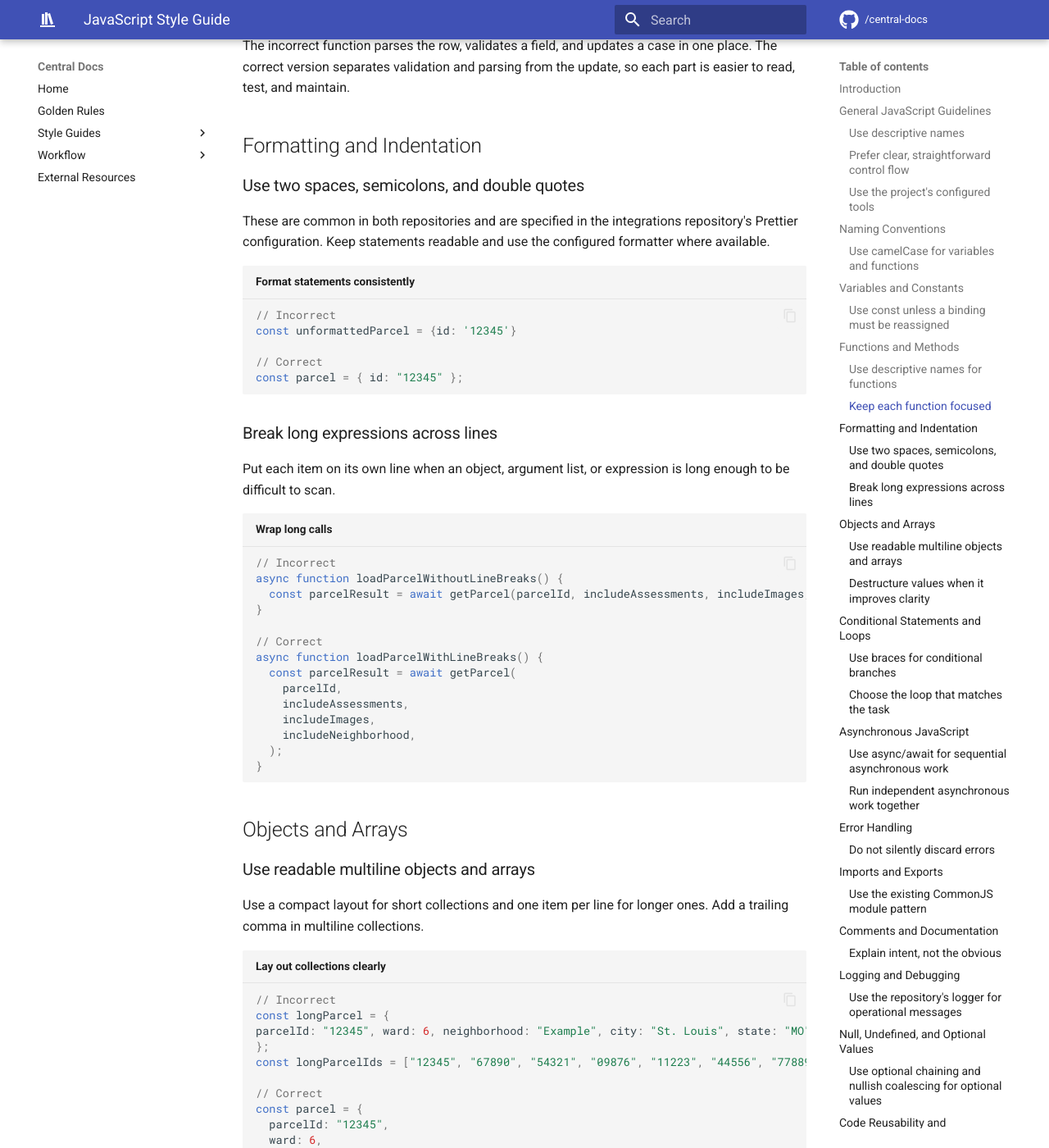
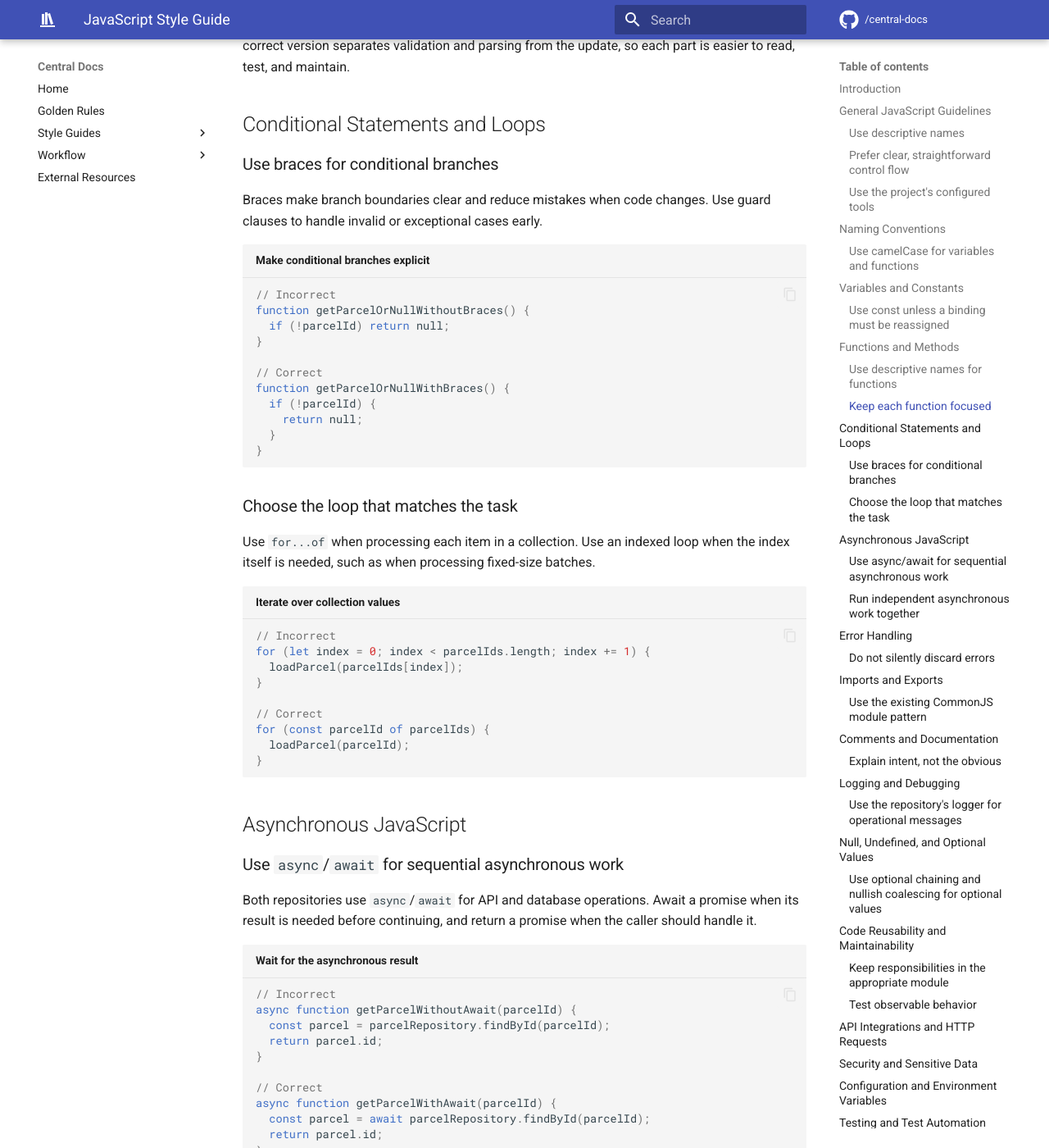
Before and after one commit to city-of-saint-louis/central-docs, an MkDocs documentation site: the page built from docs/JSGuidelines.md, in a window 1280 px wide and 1400 px high, scrolled down 5060 px. Shown: the whole window at 82% size. Built offline with MkDocs 1.6.1 and Material for MkDocs 9.7.7, drawn with Linux system fonts in a browser that asks for light colours; comment, search, counter and statistics services are not loaded; some of the changed text lies outside the part shown.

Commit message:
docs: removed Formatting and Indentation, object and arrays  and updated with only general info

````diff
--- a/docs/JSGuidelines.md
+++ b/docs/JSGuidelines.md
@@ -2,9 +2,7 @@
 
 ## Introduction
 
-This guide is based on the JavaScript in the City of St. Louis
-[`lco-integrations-and-automations`](https://github.com/city-of-saint-louis/lco-integrations-and-automations)
-and [`api`](https://github.com/city-of-saint-louis/api) repositories. It describes
+This guide is based on the JavaScript in the City of St. Louis. It describes
 common practices and recommends a consistent standard where the repositories
 differ. Follow the existing style when editing an established module; use the
 recommendations below for new code.
@@ -234,93 +232,6 @@ async function importLicenseRow(row) {
 The incorrect function parses the row, validates a field, and updates a case in
 one place. The correct version separates validation and parsing from the update,
 so each part is easier to read, test, and maintain.
-
-
-## Formatting and Indentation
-
-### Use two spaces, semicolons, and double quotes
-
-These are common in both repositories and are specified in the integrations
-repository's Prettier configuration. Keep statements readable and use the
-configured formatter where available.
-
-```javascript title="Format statements consistently"
-// Incorrect
-const unformattedParcel = {id: '12345'}
-
-// Correct
-const parcel = { id: "12345" };
-```
-
-### Break long expressions across lines
-
-Put each item on its own line when an object, argument list, or expression is
-long enough to be difficult to scan.
-
-```javascript title="Wrap long calls"
-// Incorrect
-async function loadParcelWithoutLineBreaks() {
-  const parcelResult = await getParcel(parcelId, includeAssessments, includeImages, includeNeighborhood);
-}
-
-// Correct
-async function loadParcelWithLineBreaks() {
-  const parcelResult = await getParcel(
-    parcelId,
-    includeAssessments,
-    includeImages,
-    includeNeighborhood,
-  );
-}
-```
-
-## Objects and Arrays
-
-### Use readable multiline objects and arrays
-
-Use a compact layout for short collections and one item per line for longer
-ones. Add a trailing comma in multiline collections.
-
-```javascript title="Lay out collections clearly"
-// Incorrect
-const longParcel = {
-parcelId: "12345", ward: 6, neighborhood: "Example", city: "St. Louis", state: "MO", postalCode: "63101"
-};
-const longParcelIds = ["12345", "67890", "54321", "09876", "11223", "44556", "77889"];
-
-// Correct
-const parcel = {
-  parcelId: "12345",
-  ward: 6,
-  neighborhood: "Example",
-  city: "St. Louis",
-  state: "MO",
-  postalCode: "63101",
-};
-
-const parcelIds = [
-  "12345",
-  "67890",
-  "54321",
-  "09876",
-  "11223",
-  "44556",
-  "77889",
-];
-```
-
-### Destructure values when it improves clarity
-
-Destructure commonly used properties rather than repeating long property paths.
-
-```javascript title="Destructure commonly used properties"
-// Incorrect
-const parcelIdFromParams = req.params.parcelId;
-const wardFromParams = req.params.ward;
-
-// Correct
-const { parcelId, ward } = req.params;
-```
 
 ## Conditional Statements and Loops
 
````
